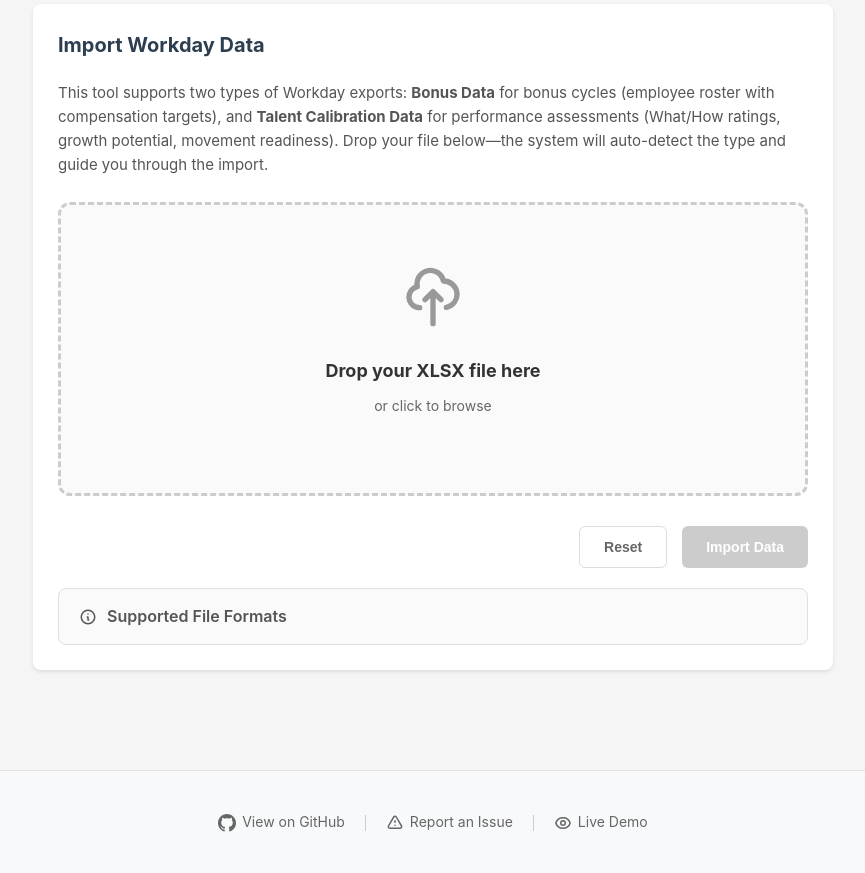
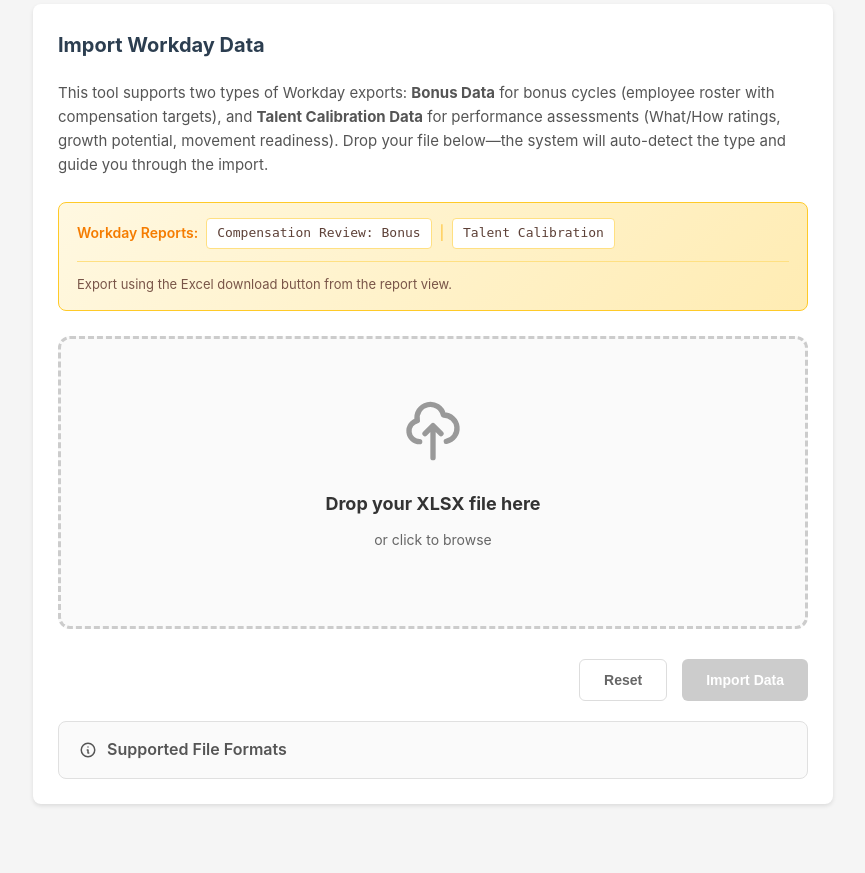
Before and after one commit to adereis/performance-rating-and-bonus, a Flask app: page /import in a window 1280 px wide. Shown: the part 205-1078 px from the top of the page, without its empty margins (207-1072 px from the left). Before the commit the page ends 1037 px from the top, so only its background shows below. Run offline with Flask 3, Linux system fonts and the light colour scheme; data that the repository does not hold is empty.

Commit message:
Add Workday report guidance and update file format docs
Add info box showing which Workday reports to export (Compensation
Review: Bonus, Talent Calibration) with export instructions. Update
the Supported File Formats section to document both legacy and modern
column name alternatives, optional columns, and expanded talent fields.

Co-Authored-By: Claude Opus 4.5 <noreply@anthropic.com>

```diff
--- a/templates/import.html
+++ b/templates/import.html
@@ -612,6 +612,50 @@
         border-radius: 6px;
         font-size: 13px;
         color: #1565c0;
+    }
+
+    /* Workday report reference styling */
+    .workday-reports-info {
+        background: linear-gradient(135deg, #fff8e1 0%, #ffecb3 100%);
+        border: 1px solid #ffca28;
+        border-radius: 8px;
+        padding: 15px 18px;
+        margin-bottom: 25px;
+        font-size: 14px;
+    }
+
+    .workday-reports-row {
+        display: flex;
+        align-items: center;
+        flex-wrap: wrap;
+        gap: 8px;
+    }
+
+    .workday-reports-label {
+        font-weight: 600;
+        color: #f57c00;
+    }
+
+    .workday-reports-info code {
+        background: white;
+        padding: 4px 10px;
+        border-radius: 4px;
+        font-size: 13px;
+        color: #5d4037;
+        border: 1px solid #ffe082;
+    }
+
+    .workday-reports-divider {
+        color: #ffb300;
+        font-weight: 300;
+    }
+
+    .workday-export-hint {
+        margin-top: 12px;
+        padding-top: 12px;
+        border-top: 1px solid #ffe082;
+        font-size: 13px;
+        color: #795548;
     }
 
     /* Pool Verification Modal Styles */
@@ -1178,6 +1222,18 @@ function resetDemoForm() {
             assessments (What/How ratings, growth potential, movement readiness). Drop your file below—the
             system will auto-detect the type and guide you through the import.
         </p>
+
+        <div class="workday-reports-info">
+            <div class="workday-reports-row">
+                <span class="workday-reports-label">Workday Reports:</span>
+                <code>Compensation Review: Bonus</code>
+                <span class="workday-reports-divider">|</span>
+                <code>Talent Calibration</code>
+            </div>
+            <div class="workday-export-hint">
+                Export using the Excel download button from the report view.
+            </div>
+        </div>
 
         <!-- Step 1: File Upload -->
         <div id="uploadSection">
@@ -1324,28 +1380,39 @@ function resetDemoForm() {
                     Supported File Formats
                 </summary>
                 <div class="import-help-content">
-                    <h5>Bonus Data Files</h5>
+                    <h5>Bonus Data Files (Required Columns)</h5>
                     <ul>
-                        <li><code>Associate</code> — Employee full name</li>
-                        <li><code>Associate ID</code> — Unique employee identifier</li>
-                        <li><code>Supervisory Organization</code> — Team/org name (manager name in parentheses)</li>
-                        <li><code>Current Job Profile</code> — Job title</li>
-                        <li><code>Currency</code> or currency in header like <code>(AUD)</code></li>
-                        <li><code>Annual Bonus Target Percent</code> — Target bonus as % of salary</li>
-                        <li><code>Bonus Target - Local Currency</code> — Target bonus amount</li>
+                        <li><code>Associate</code> + <code>Associate ID</code> — Employee name and unique identifier</li>
+                        <li><code>Direct Manager</code> or <code>Supervisory Organization</code> — Team/manager info</li>
+                        <li><code>Job Title</code> or <code>Current Job Profile</code> — Role name</li>
+                        <li><code>Annual Bonus Target %</code> — Target bonus as % of salary</li>
+                        <li><code>Bonus Target (Local)</code> or <code>Bonus Target - Local Currency</code> — Target amount</li>
+                    </ul>
+
+                    <h5>Bonus Data Files (Optional Columns)</h5>
+                    <ul>
+                        <li><code>Base Pay All Countries (Local)</code> — Base salary</li>
+                        <li><code>Management Level</code> — For detecting managers</li>
+                        <li><code>Country</code>, <code>Hire Date</code>, <code>Grade</code></li>
+                        <li><code>Proposed % of Target Bonus</code> — Prior allocation (historical imports)</li>
+                        <li><code>Notes</code> — Justification text (historical imports)</li>
                     </ul>
 
                     <h5>Talent Calibration Files</h5>
                     <ul>
+                        <li><code>Worker</code> + <code>Associate ID</code> — Employee name and identifier</li>
                         <li><code>Performance: What</code> / <code>Performance: How</code> — Assessment ratings</li>
-                        <li><code>Future Talent: Growth Agility</code> / <code>Change Agility</code></li>
+                        <li><code>Overall Performance Rating</code> — Derived overall (High Impact, Successful, etc.)</li>
+                        <li><code>Future Talent: Growth Agility</code> / <code>Future Talent: Change Agility</code></li>
+                        <li><code>Identified as Future Talent?</code> — Future talent flag</li>
                         <li><code>Movement Readiness</code> — Readiness for role change</li>
-                        <li><code>Management Level</code> — Used for manager detection</li>
+                        <li><code>Proposed Talent Actions</code> — Development plans</li>
+                        <li><code>Management Level</code> — For manager detection</li>
                     </ul>
 
                     <div class="help-note">
-                        Files are auto-detected based on their columns. Both file types must include
-                        <code>Associate ID</code> for employee matching.
+                        Files are auto-detected based on their columns. Both old (pre-2025) and new (2025+)
+                        Workday export formats are supported. Employee matching uses <code>Associate ID</code>.
                     </div>
                 </div>
             </details>
```
